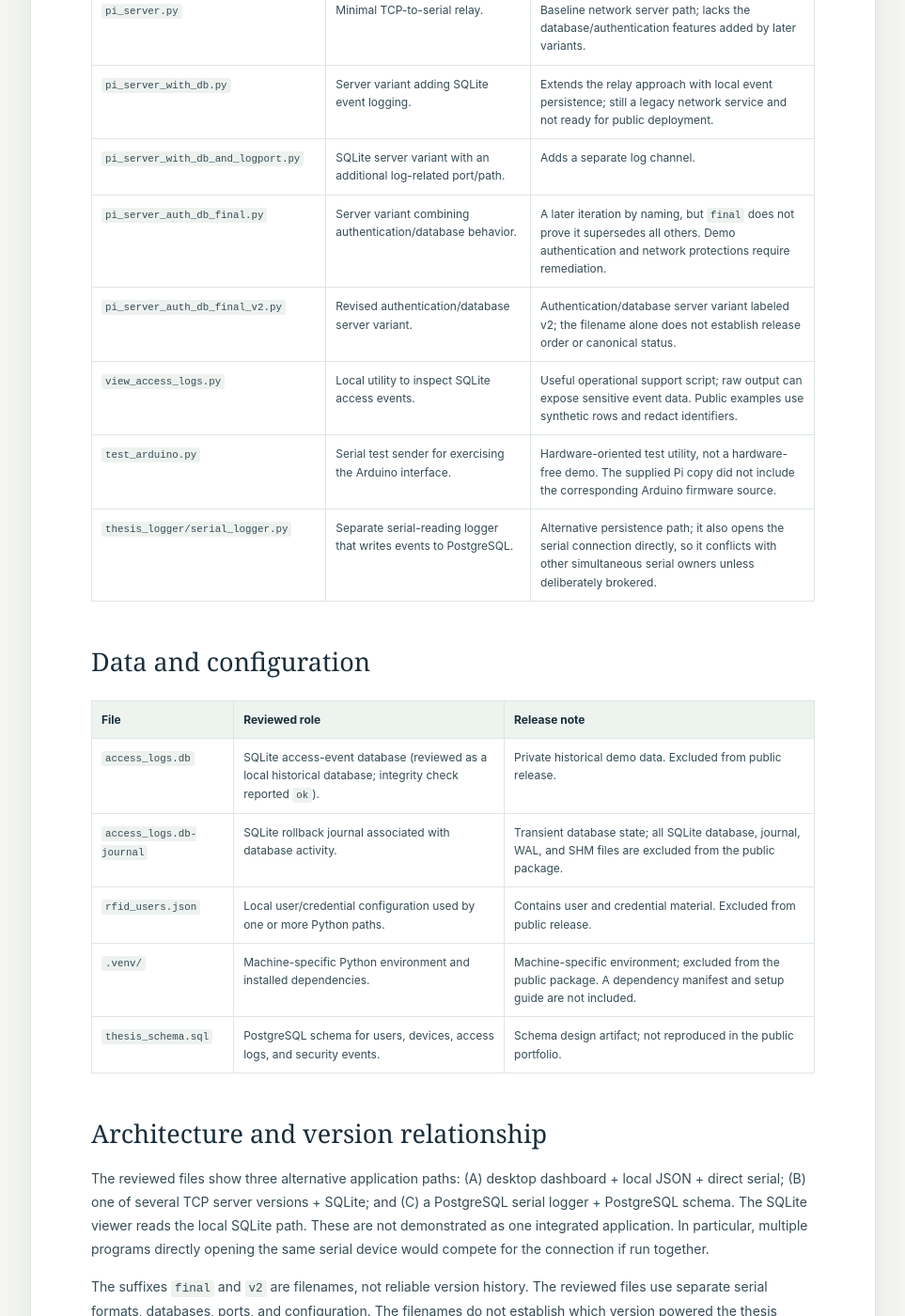
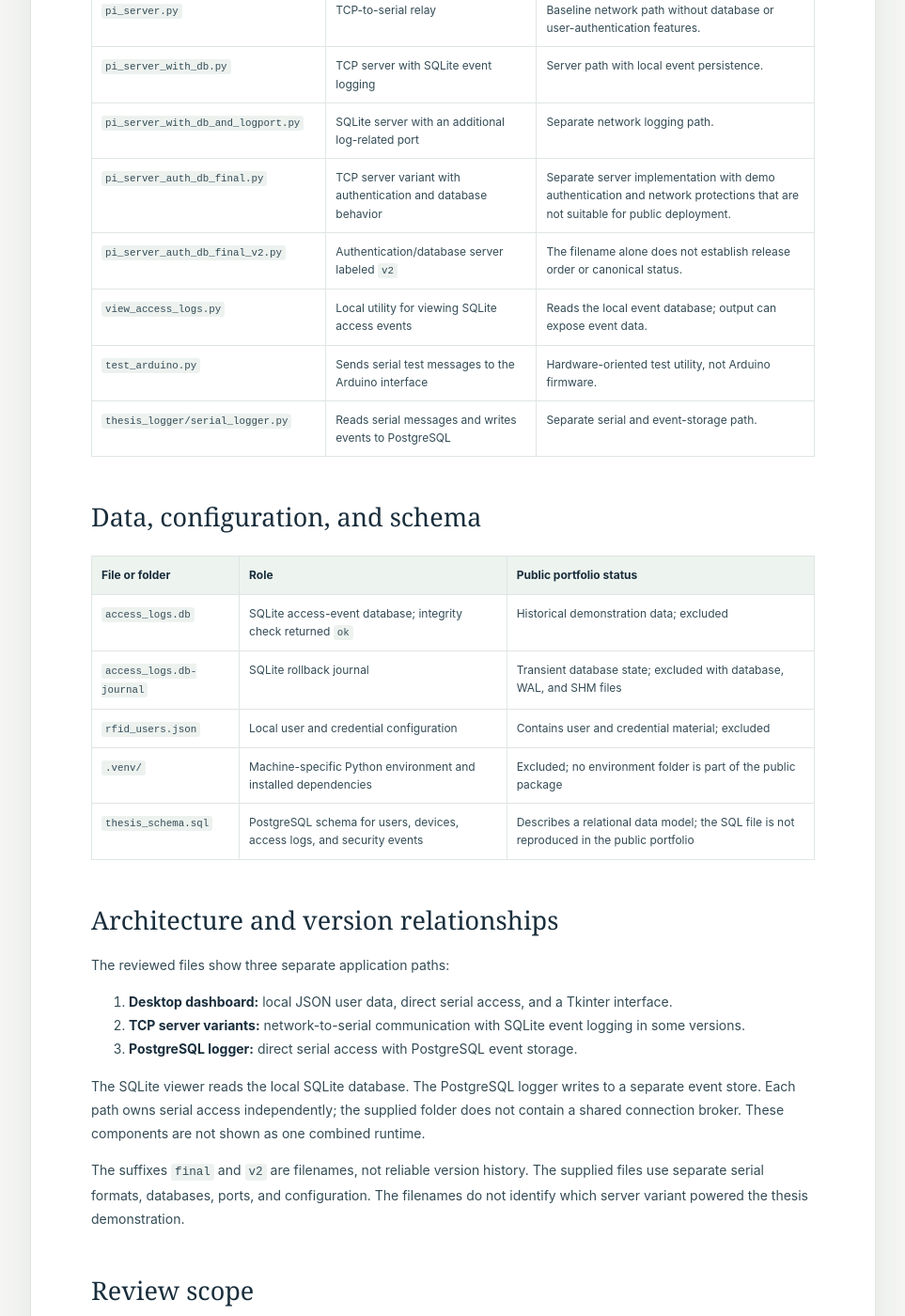
Before and after one commit to davidnserrano2-cmd/davidnserrano2-cmd.github.io, a Jekyll site: the page built from docs/FILE_INVENTORY.md, in a window 1280 px wide and 1400 px high, scrolled down 774 px. Shown: the whole window at 94% size, without its empty margins (158-1121 px from the left). Built offline with Jekyll 4.4.1, drawn with Linux system fonts in a browser that asks for light colours; some of the changed text lies outside the part shown.

Commit message:
Replace source inventory drafting notes with factual project inventory

```diff
--- a/docs/FILE_INVENTORY.md
+++ b/docs/FILE_INVENTORY.md
@@ -1,46 +1,52 @@
 ---
 layout: document
 title: Source File Inventory
-description: Evidence-based inventory of the supplied Raspberry Pi thesis project files.
+description: Roles, relationships, and public-release status of the supplied Raspberry Pi thesis project files.
 ---
 
 # Source File Inventory
 
-This inventory describes the supplied Pi-folder copy reviewed for the portfolio. It does not claim every file was part of one deployed runtime. Several files are alternative implementations. The original files remain unchanged and are not copied into this public portfolio.
+This inventory summarizes the supplied Raspberry Pi project folder. The files represent separate implementation paths; the inventory does not combine them into one runtime. Original source files, local records, and credentials remain outside this public portfolio.
 
 ## Python applications and utilities
 
-| File | Reviewed role | Relationship / release note |
+| File | Role in the supplied project | Relationship and release status |
 |---|---|---|
-| `access_control_thesis_app_final.py` | Desktop Tkinter administration application; handles serial access and local user data in JSON. | Direct-serial desktop dashboard; it is not a client of the Pi TCP server. The original contains demo credentials, identifiers, and unsafe logging/configuration and is excluded from public release. |
-| `pi_access_control.py` | Alternate Pi-side access-control application. | The filename does not establish chronology or canonical status. |
-| `pi_server.py` | Minimal TCP-to-serial relay. | Baseline network server path; lacks the database/authentication features added by later variants. |
-| `pi_server_with_db.py` | Server variant adding SQLite event logging. | Extends the relay approach with local event persistence; still a legacy network service and not ready for public deployment. |
-| `pi_server_with_db_and_logport.py` | SQLite server variant with an additional log-related port/path. | Adds a separate log channel. |
-| `pi_server_auth_db_final.py` | Server variant combining authentication/database behavior. | A later iteration by naming, but `final` does not prove it supersedes all others. Demo authentication and network protections require remediation. |
-| `pi_server_auth_db_final_v2.py` | Revised authentication/database server variant. | Authentication/database server variant labeled v2; the filename alone does not establish release order or canonical status. |
-| `view_access_logs.py` | Local utility to inspect SQLite access events. | Useful operational support script; raw output can expose sensitive event data. Public examples use synthetic rows and redact identifiers. |
-| `test_arduino.py` | Serial test sender for exercising the Arduino interface. | Hardware-oriented test utility, not a hardware-free demo. The supplied Pi copy did not include the corresponding Arduino firmware source. |
-| `thesis_logger/serial_logger.py` | Separate serial-reading logger that writes events to PostgreSQL. | Alternative persistence path; it also opens the serial connection directly, so it conflicts with other simultaneous serial owners unless deliberately brokered. |
+| `access_control_thesis_app_final.py` | Desktop Tkinter administration dashboard; reads serial data and uses a local JSON user file | Direct-serial desktop path, separate from the Pi TCP server. The original contains demo credentials, identifiers, and unsafe logging/configuration; it is not in this public repository. |
+| `pi_access_control.py` | Pi-side access-control application | Separate implementation. Its filename does not establish chronology. |
+| `pi_server.py` | TCP-to-serial relay | Baseline network path without database or user-authentication features. |
+| `pi_server_with_db.py` | TCP server with SQLite event logging | Server path with local event persistence. |
+| `pi_server_with_db_and_logport.py` | SQLite server with an additional log-related port | Separate network logging path. |
+| `pi_server_auth_db_final.py` | TCP server variant with authentication and database behavior | Separate server implementation with demo authentication and network protections that are not suitable for public deployment. |
+| `pi_server_auth_db_final_v2.py` | Authentication/database server labeled `v2` | The filename alone does not establish release order or canonical status. |
+| `view_access_logs.py` | Local utility for viewing SQLite access events | Reads the local event database; output can expose event data. |
+| `test_arduino.py` | Sends serial test messages to the Arduino interface | Hardware-oriented test utility, not Arduino firmware. |
+| `thesis_logger/serial_logger.py` | Reads serial messages and writes events to PostgreSQL | Separate serial and event-storage path. |
 
-## Data and configuration
+## Data, configuration, and schema
 
-| File | Reviewed role | Release note |
+| File or folder | Role | Public portfolio status |
 |---|---|---|
-| `access_logs.db` | SQLite access-event database (reviewed as a local historical database; integrity check reported `ok`). | Private historical demo data. Excluded from public release. |
-| `access_logs.db-journal` | SQLite rollback journal associated with database activity. | Transient database state; all SQLite database, journal, WAL, and SHM files are excluded from the public package. |
-| `rfid_users.json` | Local user/credential configuration used by one or more Python paths. | Contains user and credential material. Excluded from public release. |
-| `.venv/` | Machine-specific Python environment and installed dependencies. | Machine-specific environment; excluded from the public package. A dependency manifest and setup guide are not included. |
-| `thesis_schema.sql` | PostgreSQL schema for users, devices, access logs, and security events. | Schema design artifact; not reproduced in the public portfolio. |
+| `access_logs.db` | SQLite access-event database; integrity check returned `ok` | Historical demonstration data; excluded |
+| `access_logs.db-journal` | SQLite rollback journal | Transient database state; excluded with database, WAL, and SHM files |
+| `rfid_users.json` | Local user and credential configuration | Contains user and credential material; excluded |
+| `.venv/` | Machine-specific Python environment and installed dependencies | Excluded; no environment folder is part of the public package |
+| `thesis_schema.sql` | PostgreSQL schema for users, devices, access logs, and security events | Describes a relational data model; the SQL file is not reproduced in the public portfolio |
 
-## Architecture and version relationship
+## Architecture and version relationships
 
-The reviewed files show three alternative application paths: (A) desktop dashboard + local JSON + direct serial; (B) one of several TCP server versions + SQLite; and (C) a PostgreSQL serial logger + PostgreSQL schema. The SQLite viewer reads the local SQLite path. These are not demonstrated as one integrated application. In particular, multiple programs directly opening the same serial device would compete for the connection if run together.
+The reviewed files show three separate application paths:
 
-The suffixes `final` and `v2` are filenames, not reliable version history. The reviewed files use separate serial formats, databases, ports, and configuration. The filenames do not establish which version powered the thesis demonstration.
+1. **Desktop dashboard:** local JSON user data, direct serial access, and a Tkinter interface.
+2. **TCP server variants:** network-to-serial communication with SQLite event logging in some versions.
+3. **PostgreSQL logger:** direct serial access with PostgreSQL event storage.
 
-## Evidence limits
+The SQLite viewer reads the local SQLite database. The PostgreSQL logger writes to a separate event store. Each path owns serial access independently; the supplied folder does not contain a shared connection broker. These components are not shown as one combined runtime.
 
-- The Pi copy reviewed for this inventory did not contain Arduino `.ino` firmware.
-- The thesis PDFs remain in the private archive. The public portfolio uses an original written summary and a clean architecture redraw; it does not reproduce the source screenshots or include the full thesis.
-- File roles above describe observed responsibilities at a high level; they do not imply a production deployment or validated security controls.
+The suffixes `final` and `v2` are filenames, not reliable version history. The supplied files use separate serial formats, databases, ports, and configuration. The filenames do not identify which server variant powered the thesis demonstration.
+
+## Review scope
+
+- The supplied Pi copy does not contain Arduino `.ino` firmware. The available Python test script sends serial messages.
+- The thesis PDF remains in the private archive. This portfolio uses an original written summary and a clean architecture redraw.
+- The inventory describes source responsibilities. It does not represent a production deployment or an independent security assessment.
```
